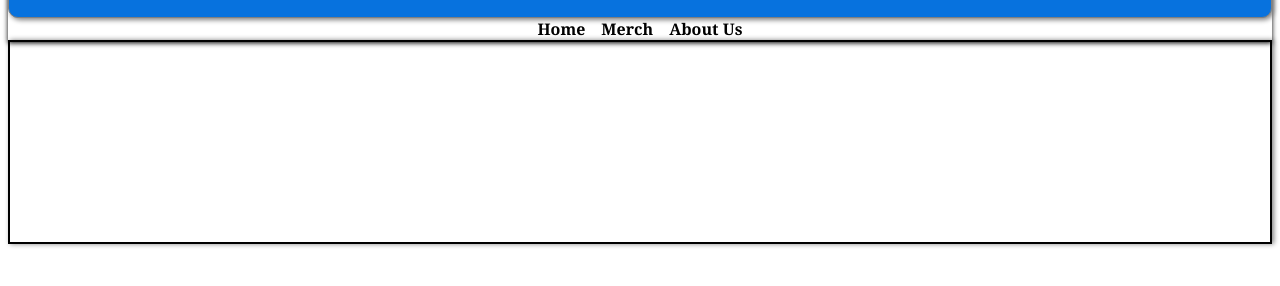
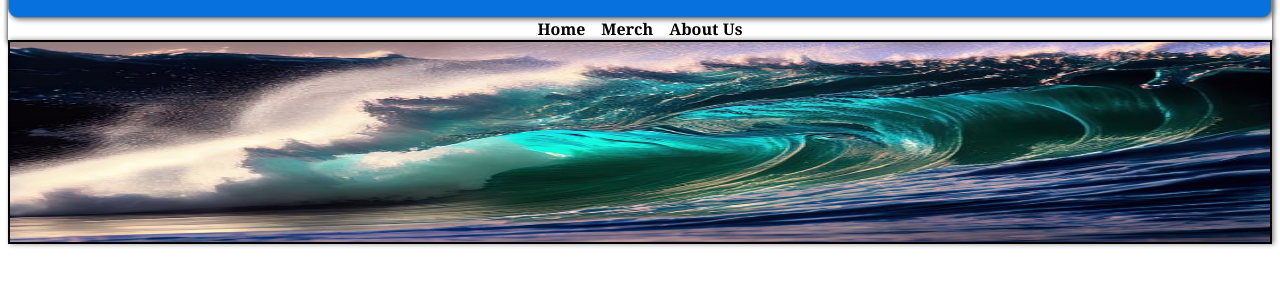
Before and after one commit to ctryon85/landing-Page-TOP, a plain HTML site: page index.html in a window 1280 px wide. Shown: the part 80-366 px from the top of the page. Drawn offline with Linux system fonts and the light colour scheme.

Commit message:
inserted image of wave in box-1 container

```diff
--- a/index.html
+++ b/index.html
@@ -24,7 +24,10 @@
     </nav>
 </header>
 
-<div class="box-1"></div>
+<div class="box-1">
+
+    <img href="https://pixabay.com/images/search/wave/" src="images/waves.jpeg">
+</div>
 <div class="box-2"></div>
 <div class="box-3"></div>
 <div class="box-4"></div>
@@ -32,3 +35,4 @@
 
 </body>
 </html>
+<!-- image of wave is free img from https://pixabay.com/images/search/wave/ -->
--- a/sytles.css
+++ b/sytles.css
@@ -1,5 +1,4 @@
 
-/* image of wave is free img from https://pixabay.com/images/search/wave/ */
 
 
 header {
@@ -40,4 +39,9 @@ ul {
     height: 200px;
     border: 2px solid black;
     box-shadow: 2px 0px 5px gray;
+
 }
+img{
+    width: 100%;
+    height: 100%;
+}
```
